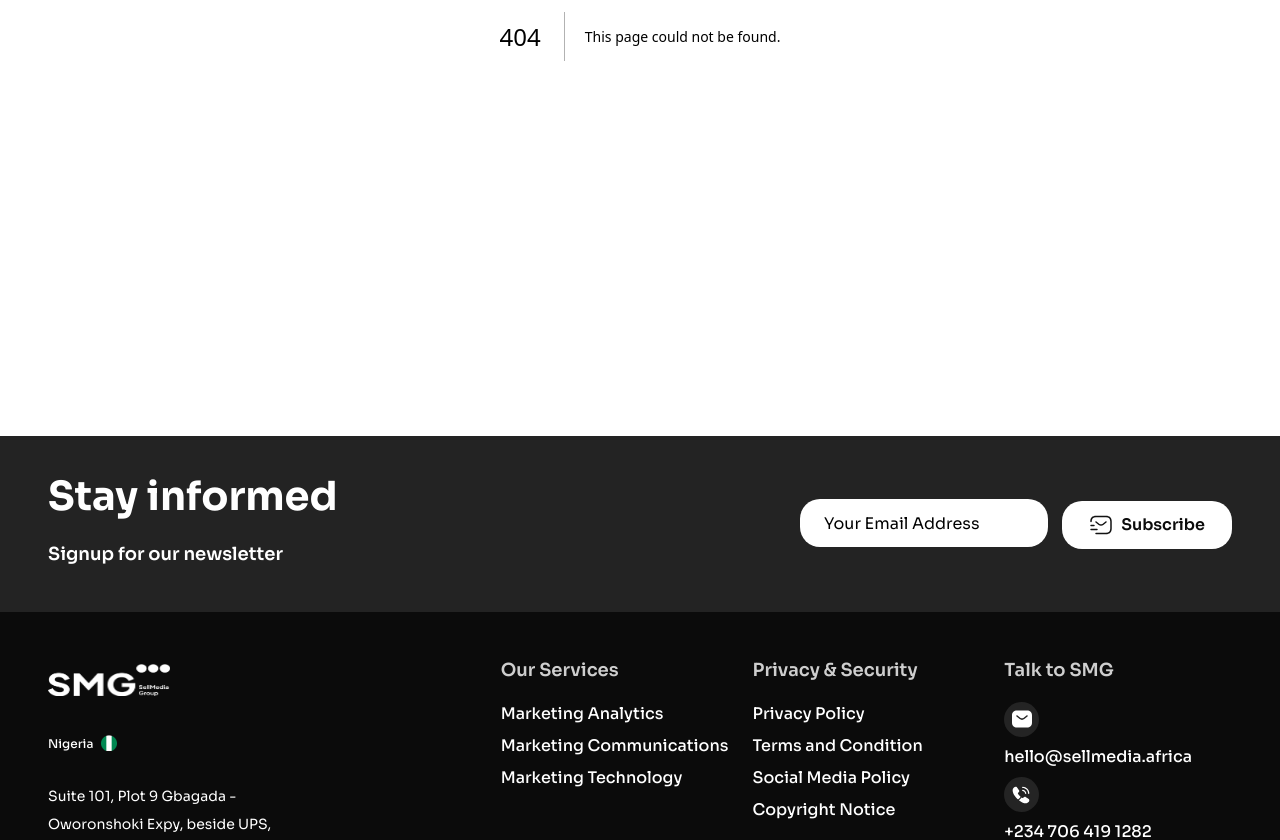
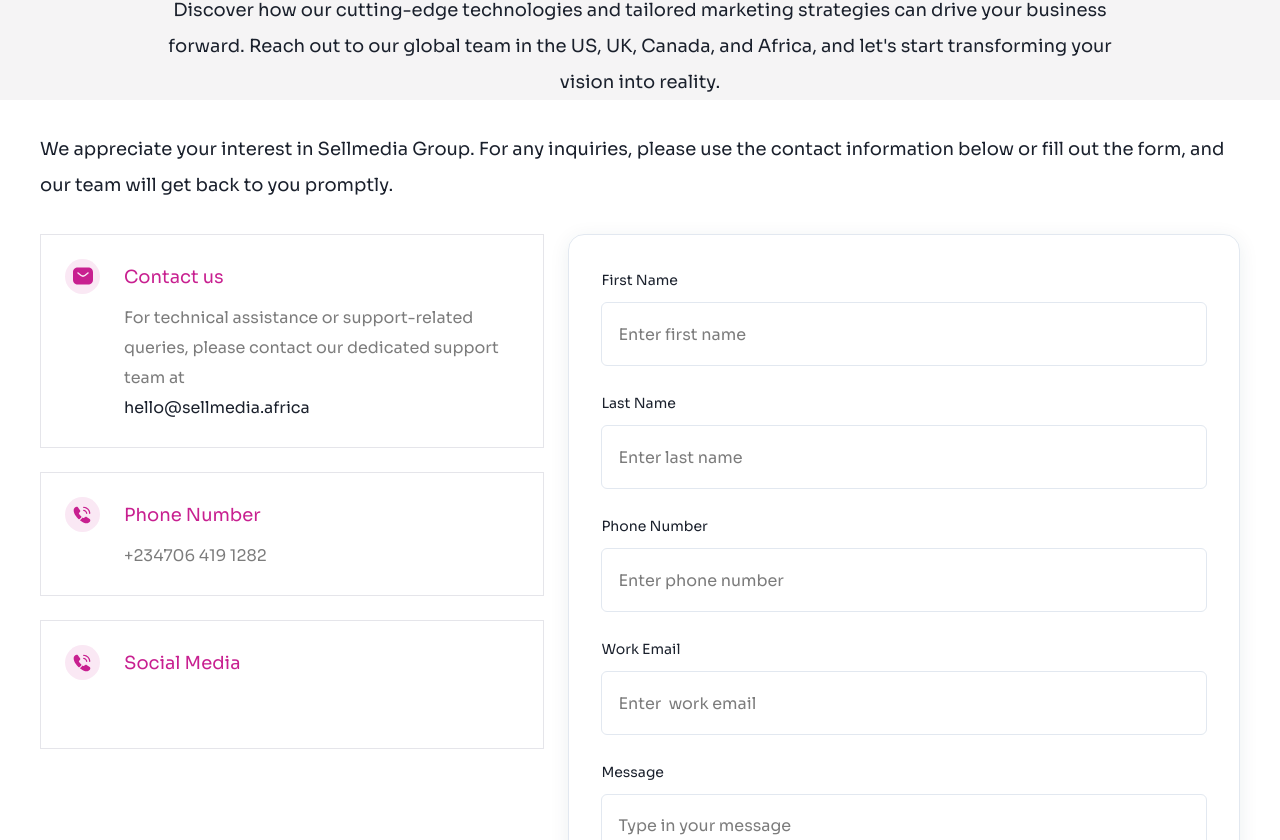
Before and after one commit to sellmedia-admin/SMG-Official, a Next.js app: page /contact-us in a window 1280 px wide. Before the commit this address had no page. Shown: the part 460-1300 px from the top of the page. Built offline with nearby package versions, Linux system fonts and the light colour scheme.

Commit message:
start a project and contact form

```diff
--- /dev/null
+++ b/app/contact-us/page.tsx
@@ -0,0 +1,199 @@
+"use client";
+import { CustomButton, GetStarted, Hero, Input } from "@/components";
+import { Box, Flex, FormLabel, Text, Textarea } from "@chakra-ui/react";
+import React, { useState } from "react";
+
+const ContactUsPage = () => {
+  const SM = [
+    {
+      link: "https://www.facebook.com",
+      icon: "/icons/facebook.svg",
+    },
+    {
+      link: "https://www.twitter.com",
+      icon: "/icons/twitter.svg",
+    },
+    {
+      link: "https://www.instagram.com",
+      icon: "/icons/instagram.svg",
+    },
+    {
+      link: "https://www.linkedin.com",
+      icon: "/icons/linkedin.svg",
+    },
+  ];
+  const [firstName, setFirstName] = useState("");
+  const [lastName, setLastName] = useState("");
+  const [phoneNumber, setPhoneNumber] = useState("");
+  const [companyEmail, setCompanyEmail] = useState("");
+  return (
+    <div>
+      <Hero
+        title="Connect with SellMedia Group"
+        titleColor="text-b-pink"
+        leftIcon="pink-star"
+        mainHeading="Your Gateway to Innovative Media-Tech Solutions"
+        textContent="Discover how our cutting-edge technologies and tailored marketing strategies can drive your business forward. Reach out to our global team in the US, UK, Canada, and Africa, and let's start transforming your vision into reality."
+      />
+      <Box className="text-start max-w-[1200px] mx-auto pb-[80px]">
+        <Text className="my-[31px]">
+          We appreciate your interest in Sellmedia Group. For any inquiries,
+          please use the contact information below or fill out the form, and our
+          team will get back to you promptly.
+        </Text>
+
+        <div className="flex gap-6">
+          <div className="space-y-6">
+            <div className="border border-[#E5E5EA] flex items-start gap-6 p-6">
+              <img
+                src="/icons/pink-contact.svg"
+                alt="contact"
+                width={35}
+                height={35}
+              />
+
+              <div>
+                <Text className="text-b-pink mb-2">Contact us </Text>
+                <Text className="text-[#7C7C7C] text-base leading-[30px]">
+                  For technical assistance or support-related queries, please
+                  contact our dedicated support team at
+                </Text>
+                <Text className=" text-base leading-[30px]">
+                  hello@sellmedia.africa{" "}
+                </Text>
+              </div>
+            </div>
+
+            <div className="border border-[#E5E5EA] flex items-start gap-6 p-6">
+              <img
+                src="/icons/pink-phone.svg"
+                alt="contact"
+                width={35}
+                height={35}
+              />
+
+              <div>
+                <Text className="text-b-pink mb-2">Phone Number</Text>
+                <Text className="text-[#7C7C7C] text-base leading-[30px]">
+                  +234706 419 1282
+                </Text>
+              </div>
+            </div>
+            <div className="border border-[#E5E5EA] flex items-start gap-6 p-6">
+              <img
+                src="/icons/pink-phone.svg"
+                alt="contact"
+                width={35}
+                height={35}
+              />
+
+              <div>
+                <Text className="text-b-pink mb-2">Social Media</Text>
+                <Flex gap={1}>
+                  {SM.map((sm) => (
+                    <img
+                      src={sm.icon}
+                      alt={sm.link}
+                      key={sm.icon}
+                      width={35}
+                      height={35}
+                    />
+                  ))}
+                </Flex>
+              </div>
+            </div>
+          </div>
+          {/* ------ */}
+          <div className="w-full">
+            <form className=" border rounded-2xl p-8 shadow-dark-blue">
+              <Input
+                id="first-name"
+                name="first-name"
+                label="First Name"
+                type="text"
+                placeholder="Enter first name"
+                value={firstName}
+                onChange={(e) => setFirstName(e.target.value)}
+              />
+              <Input
+                id="last-name"
+                name="last-name"
+                label="Last Name"
+                type="text"
+                placeholder="Enter last name"
+                value={lastName}
+                onChange={(e) => setLastName(e.target.value)}
+              />
+
+              <Input
+                id="phone-number"
+                name="phone-number"
+                label="Phone Number"
+                type="number"
+                placeholder="Enter phone number"
+                value={phoneNumber}
+                onChange={(e) => setPhoneNumber(e.target.value)}
+              />
+              <Input
+                id="work-email"
+                name="work-email"
+                label="Work Email"
+                type="email"
+                placeholder="Enter  work email"
+                value={companyEmail}
+                onChange={(e) => setCompanyEmail(e.target.value)}
+              />
+
+              <>
+                <FormLabel
+                  htmlFor={"message"}
+                  fontSize="14px"
+                  lineHeight="27px"
+                  fontWeight="400"
+                  mb="2"
+                >
+                  Message
+                </FormLabel>
+                <Textarea
+                  required
+                  id="message"
+                  name="message"
+                  className="border-solid border-1 border-gray-300 rounded-md mb-6 !p-4"
+                  placeholder="Type in your message"
+                  _placeholder={{
+                    color: "#7C7C7C",
+                    fontSize: "16px",
+                    lineHeight: "30px",
+                  }}
+                  rows={10}
+                  // cols={10}
+                ></Textarea>
+              </>
+
+              <Flex direction={"column"} gap={"32px"}>
+                <CustomButton
+                  leftIcon={
+                    <img src="/icons/attach.svg" width={24} height={24} />
+                  }
+                  className="bg-[#F2F4F7] text-black !border !border-[#D0D5DD] !rounded-[12px]"
+                >
+                  {" "}
+                  <input type="file" name="file" id="file" hidden />
+                  Attach a file{" "}
+                </CustomButton>
+
+                <CustomButton className="bg-b-black text-white !w-[194px]">
+                  Send us a message
+                </CustomButton>
+              </Flex>
+            </form>
+          </div>
+          {/* end of form */}
+        </div>
+      </Box>
+      <GetStarted />
+    </div>
+  );
+};
+
+export default ContactUsPage;
--- a/app/globals.css
+++ b/app/globals.css
@@ -17,7 +17,7 @@
 }
 
 .min-h-about {
-  min-height: calc(60vh - 96px);
+  min-height: calc(65vh - 96px);
   background-color: #f5f4f5;
 }
 
--- a/components/Footer/Footer.tsx
+++ b/components/Footer/Footer.tsx
@@ -131,7 +131,7 @@
                             <Link
                               href={link.link}
                               key={linkIndex}
-                              className="hover:underline hover:text-b-green-2 block"
+                              className="block"
                             >
                               {link.name}
                             </Link>
--- a/components/Input/Input.tsx
+++ b/components/Input/Input.tsx
@@ -67,7 +67,7 @@
         onChange={handleChange}
         placeholder={placeholder}
         size="lg"
-        className="border-solid border-1 border-gray-300 rounded-md h-16 p-4"
+        className="border-solid border-1 border-gray-300 rounded-md !h-16 p-4"
         _placeholder={{
           color: "#7C7C7C",
           fontSize: "16px",
--- a/components/Navbar/Navbar.tsx
+++ b/components/Navbar/Navbar.tsx
@@ -45,10 +45,8 @@
           {navItems.map((item, index) => (
             <Link href={item.link} key={index}>
               <Box
-                className={`inline-flex items-center cursor-pointer h-full px-4 font-[600] ${
-                  pathname === item.link
-                    ? "bg-b-green-2 text-b-pink"
-                    : "text-b-grey"
+                className={`inline-flex items-center cursor-pointer h-full px-4 font-[600] hover:text-b-darkPink ${
+                  pathname === item.link ? "text-b-pink" : "text-b-grey"
                 }`}
               >
                 <Text>{item.name}</Text>
--- a/components/Project/Project.tsx
+++ b/components/Project/Project.tsx
@@ -1,11 +1,12 @@
 "use client";
 import React, { useState } from "react";
-import { Input } from "..";
-import { FormLabel, Select } from "@chakra-ui/react";
+import { CustomButton, Input } from "..";
+import { Flex, FormLabel, Select, Textarea } from "@chakra-ui/react";
 import { PROJECTS } from "@/data";
 
 const Contact = () => {
   const [firstName, setFirstName] = useState("");
+  const [lastName, setLastName] = useState("");
   const [phoneNumber, setPhoneNumber] = useState("");
   const [companyEmail, setCompanyEmail] = useState("");
 
@@ -14,31 +15,49 @@
   };
 
   return (
-    <div className="max-w-[744px] mx-auto">
+    <form className="max-w-[744px] mx-auto mb-[80px] border rounded-2xl p-8 shadow-dark-blue">
       <Input
         id="first-name"
         name="first-name"
         label="First Name"
         type="text"
-        placeholder="Enter your first name"
+        placeholder="Enter first name"
         value={firstName}
         onChange={(e) => setFirstName(e.target.value)}
+      />
+      <Input
+        id="last-name"
+        name="last-name"
+        label="Last Name"
+        type="text"
+        placeholder="Enter last name"
+        value={lastName}
+        onChange={(e) => setLastName(e.target.value)}
+      />
+      <Input
+        id="company-name"
+        name="company-name"
+        label="Company Name"
+        type="text"
+        placeholder="Enter company name"
+        value={lastName}
+        onChange={(e) => setLastName(e.target.value)}
       />
       <Input
         id="phone-number"
         name="phone-number"
         label="Phone Number"
         type="number"
-        placeholder="Enter your phone number"
+        placeholder="Enter phone number"
         value={phoneNumber}
         onChange={(e) => setPhoneNumber(e.target.value)}
       />
       <Input
-        id="company-email"
-        name="company-email"
-        label="Company Email"
+        id="work-email"
+        name="work-email"
+        label="Work Email"
         type="email"
-        placeholder="Enter your company email"
+        placeholder="Enter  work email"
         value={companyEmail}
         onChange={(e) => setCompanyEmail(e.target.value)}
       />
@@ -50,30 +69,28 @@
         fontWeight="400"
         mb="2"
       >
-        Select project
+        Type of Enquiry
       </FormLabel>
       <Select
         required
         id="project"
         name="project"
         onChange={handleProjectChange}
-        className="border-solid border-1 border-gray-300 rounded-md h-16 p-4"
+        className="border-solid border-1 border-gray-300 rounded-md  !h-16 mb-3"
         icon={
-          <img
-            src="/icons/arrow-drop-down.svg"
-            alt="dropdown"
-            width={24}
-            height={24}
-          />
+          <div className="!-mt-2">
+            <img
+              src="/icons/arrow-drop-down.svg"
+              alt="dropdown"
+              width={20}
+              height={20}
+              style={{
+                marginTop: "-8px",
+              }}
+            />
+          </div>
         }
-        placeholder="Select Project"
-        sx={{
-          "::placeholder": {
-            color: "gray.500",
-            fontSize: "16px",
-            lineHeight: "30px",
-          },
-        }}
+        placeholder="Select type"
       >
         {PROJECTS.map((option) => (
           <option key={option.value} value={option.value}>
@@ -81,7 +98,48 @@
           </option>
         ))}
       </Select>
-    </div>
+
+      <>
+        <FormLabel
+          htmlFor={"message"}
+          fontSize="14px"
+          lineHeight="27px"
+          fontWeight="400"
+          mb="2"
+        >
+          Message
+        </FormLabel>
+        <Textarea
+          required
+          id="message"
+          name="message"
+          className="border-solid border-1 border-gray-300 rounded-md mb-6 !p-4"
+          placeholder="Type in your message"
+          _placeholder={{
+            color: "#7C7C7C",
+            fontSize: "16px",
+            lineHeight: "30px",
+          }}
+          rows={10}
+          // cols={10}
+        ></Textarea>
+      </>
+
+      <Flex direction={"column"} gap={"32px"}>
+        <CustomButton
+          leftIcon={<img src="/icons/attach.svg" width={24} height={24} />}
+          className="bg-[#F2F4F7] text-black !border !border-[#D0D5DD] !rounded-[12px]"
+        >
+          {" "}
+          <input type="file" name="file" id="file" hidden />
+          Attach a file{" "}
+        </CustomButton>
+
+        <CustomButton className="bg-b-black text-white !w-[194px]">
+          Send us a message
+        </CustomButton>
+      </Flex>
+    </form>
   );
 };
 
--- a/tailwind.config.ts
+++ b/tailwind.config.ts
@@ -61,6 +61,7 @@
         "black-30": "0 2px 2px 0 rgba(0, 0, 0, 0.30)",
         "blue-50": "0 2px 2px 0 rgba(4, 35, 65, 0.50)",
         "pale-blue": "0px 16px 40px rgba(112, 144, 176, 0.2)",
+        "dark-blue": "0 4px 20px  rgba(4, 60, 72, 0.08)",
       },
     },
     // screens: {
```
Also changed, not shown: public/icons/attach.svg (added).
